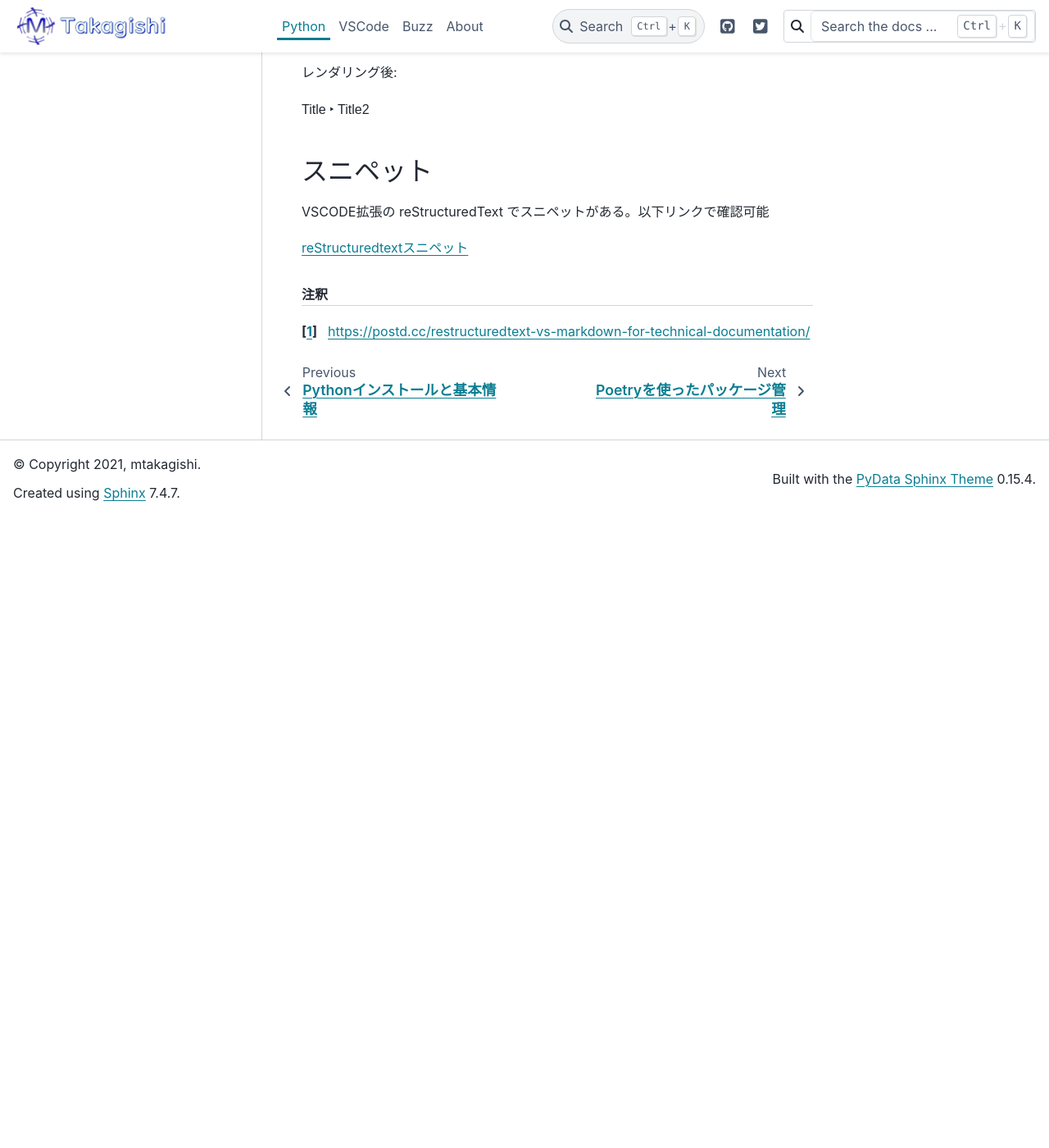
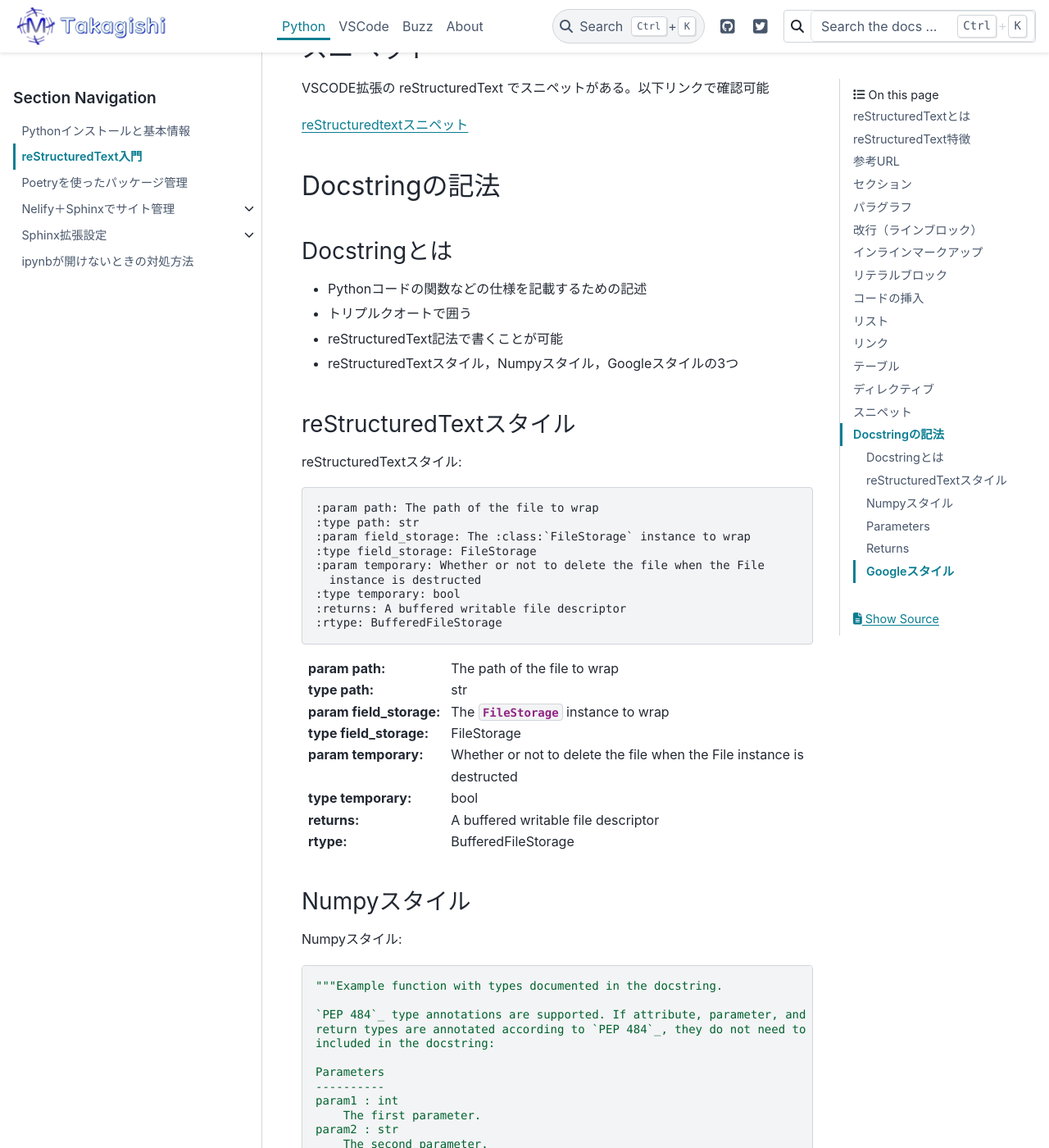
Before and after one commit to mtakagishi/mtakagishi, a Sphinx documentation site: the page built from docs/python/rst.rst, in a window 1280 px wide and 1400 px high, scrolled down 16484 px. Shown: the whole window at 82% size. Built offline with Sphinx 7.4.7 and the PyData theme 0.15.4, drawn with Linux system fonts in a browser that asks for light colours; before the commit the page ends 17114 px from its top, so only the background shows below that; some of the changed text lies outside the part shown.

Commit message:
update rst

```diff
--- a/docs/python/rst.rst
+++ b/docs/python/rst.rst
@@ -642,6 +637,121 @@
 `reStructuredtextスニペット <https://github.com/vscode-restructuredtext/vscode-restructuredtext/blob/master/snippets/snippets.json>`_
 
 
+Docstringの記法
+=================================
+
+Docstringとは
+---------------
+* Pythonコードの関数などの仕様を記載するための記述
+* トリプルクオートで囲う
+* reStructuredText記法で書くことが可能
+* reStructuredTextスタイル，Numpyスタイル，Googleスタイルの3つ
+
+reStructuredTextスタイル
+---------------------------------
+
+reStructuredTextスタイル::
+
+  :param path: The path of the file to wrap
+  :type path: str
+  :param field_storage: The :class:`FileStorage` instance to wrap
+  :type field_storage: FileStorage
+  :param temporary: Whether or not to delete the file when the File
+    instance is destructed
+  :type temporary: bool
+  :returns: A buffered writable file descriptor
+  :rtype: BufferedFileStorage
+
+:param path: The path of the file to wrap
+:type path: str
+:param field_storage: The :class:`FileStorage` instance to wrap
+:type field_storage: FileStorage
+:param temporary: Whether or not to delete the file when the File
+   instance is destructed
+:type temporary: bool
+:returns: A buffered writable file descriptor
+:rtype: BufferedFileStorage
+
+Numpyスタイル
+---------------------------------
+
+Numpyスタイル::
+
+  """Example function with types documented in the docstring.
+
+  `PEP 484`_ type annotations are supported. If attribute, parameter, and
+  return types are annotated according to `PEP 484`_, they do not need to be
+  included in the docstring:
+
+  Parameters
+  ----------
+  param1 : int
+      The first parameter.
+  param2 : str
+      The second parameter.
+
+  Returns
+  -------
+  bool
+      True if successful, False otherwise.
+
+  .. _PEP 484:
+      https://www.python.org/dev/peps/pep-0484/
+
+  """
+
+"""Example function with types documented in the docstring.
+
+`PEP 484`_ type annotations are supported. If attribute, parameter, and
+return types are annotated according to `PEP 484`_, they do not need to be
+included in the docstring:
+
+Parameters
+----------
+param1 : int
+    The first parameter.
+param2 : str
+    The second parameter.
+
+Returns
+-------
+bool
+    True if successful, False otherwise.
+
+.. _PEP 484:
+    https://www.python.org/dev/peps/pep-0484/
+
+"""
+
+
+Googleスタイル
+---------------------------------
+
+Googleスタイル::
+
+  """Example function with PEP 484 type annotations.
+
+  Args:
+      param1: The first parameter.
+      param2: The second parameter.
+
+  Returns:
+      The return value. True for success, False otherwise.
+
+  """
+
+"""Example function with PEP 484 type annotations.
+
+Args:
+    param1: The first parameter.
+    param2: The second parameter.
+
+Returns:
+    The return value. True for success, False otherwise.
+
+"""
+
+
 .. rubric:: 注釈
 
 .. [#markdown-vs-rst] https://postd.cc/restructuredtext-vs-markdown-for-technical-documentation/
```
Also changed, not shown: other parts of docs/python/rst.rst (+0 -5 lines).
